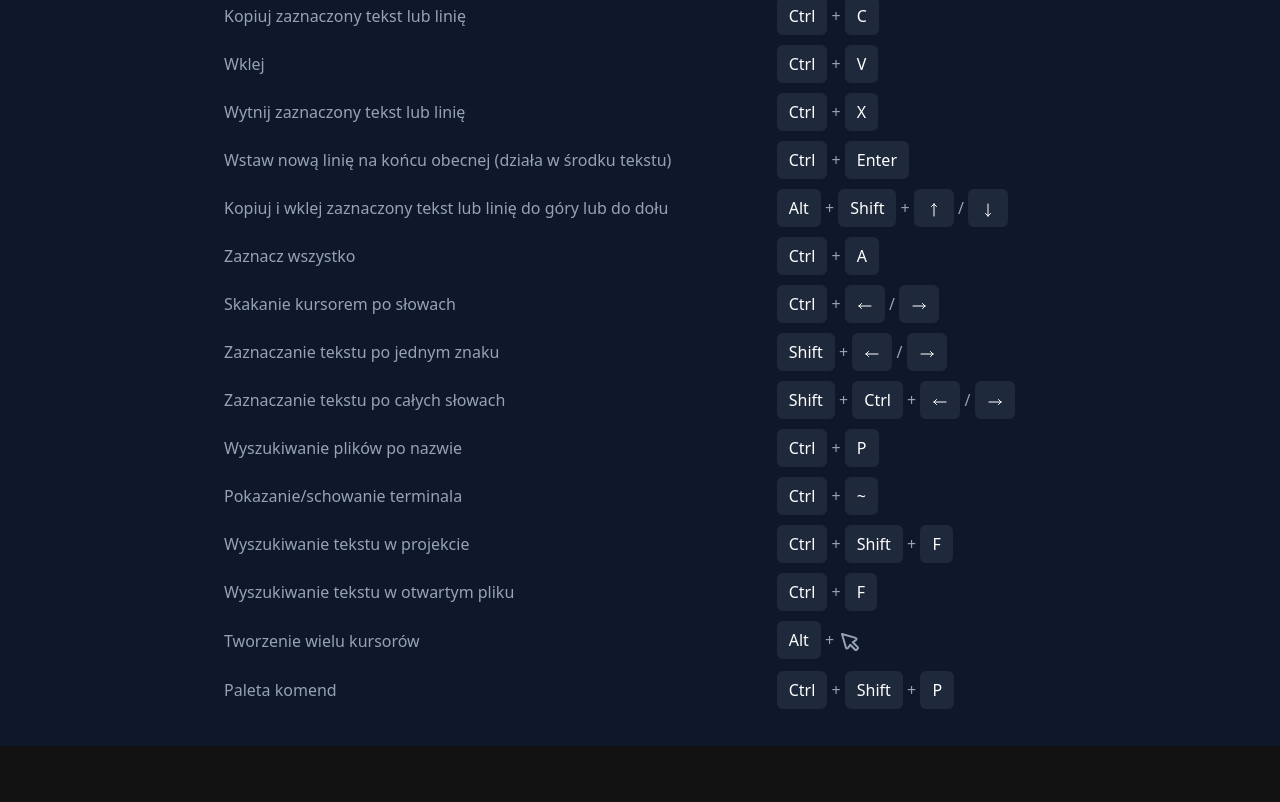
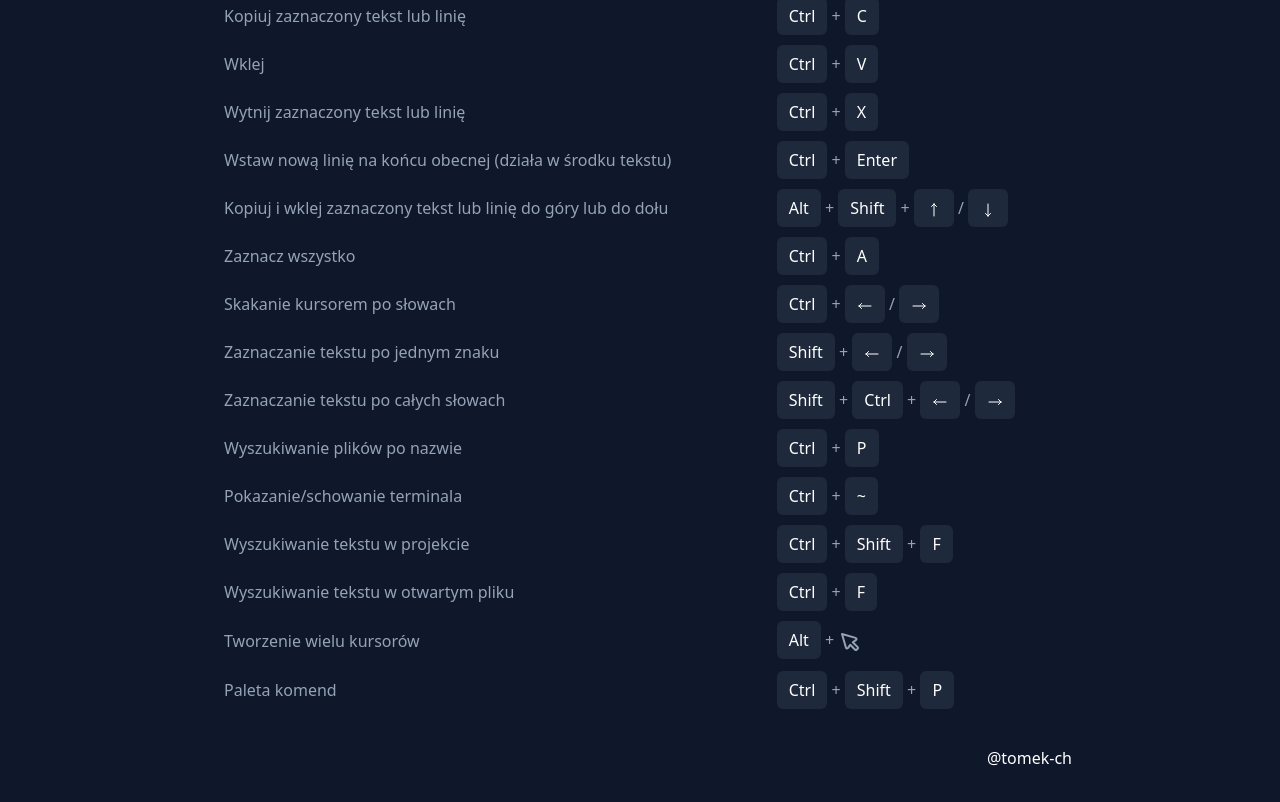
Before and after one commit to tomek-ch/vscode-cheatsheet, a React (Vite) app: page / in a window 1280 px wide. Shown: the part 256-1058 px from the top of the page. Before the commit the page ends 1002 px from the top, so only its background shows below. Built offline with nearby package versions, Linux system fonts and the light colour scheme.

Commit message:
Add footer

```diff
--- a/src/App.tsx
+++ b/src/App.tsx
@@ -1,4 +1,5 @@
 import { Container } from "./components/Container";
+import { Footer } from "./components/Footer";
 import { ArrowBottom } from "./components/icons/ArrowBottom";
 import { ArrowLeft } from "./components/icons/ArrowLeft";
 import { ArrowRight } from "./components/icons/ArrowRight";
@@ -10,7 +11,7 @@ import { TableTitle } from "./components/TableTitle";
 
 export const App = () => {
   return (
-    <div className="min-h-full bg-slate-900 pb-8 selection:bg-amber-300 selection:text-black">
+    <div className="min-h-full bg-slate-900 selection:bg-amber-300 selection:text-black">
       <Container>
         <h1 className="py-8 text-2xl font-semibold">Skróty klawiszowe</h1>
         <p className="text-slate-400">
@@ -168,6 +169,7 @@ export const App = () => {
             </tr>
           </tbody>
         </table>
+        <Footer />
       </Container>
     </div>
   );
--- /dev/null
+++ b/src/components/Footer.tsx
@@ -0,0 +1,13 @@
+export const Footer = () => {
+  return (
+    <footer className="flex justify-end py-8">
+      <a
+        href="https://github.com/tomek-ch"
+        target="_href"
+        className="hover:text-blue-500"
+      >
+        @tomek-ch
+      </a>
+    </footer>
+  );
+};
```
